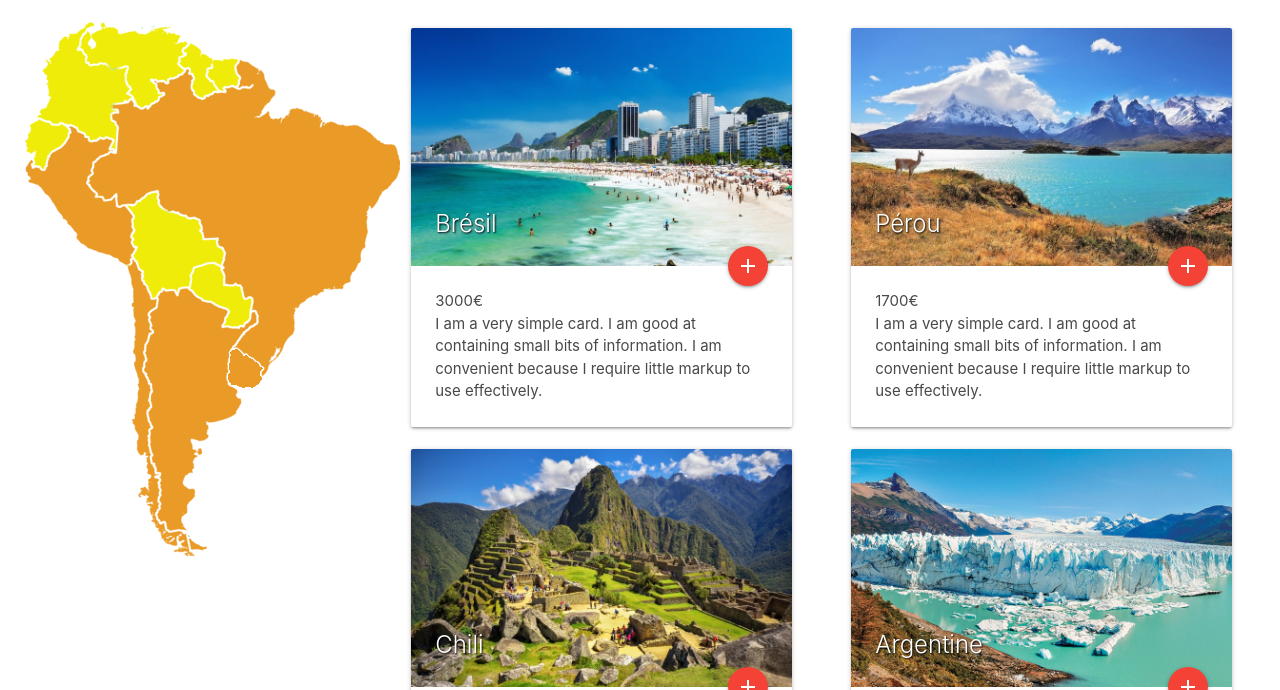
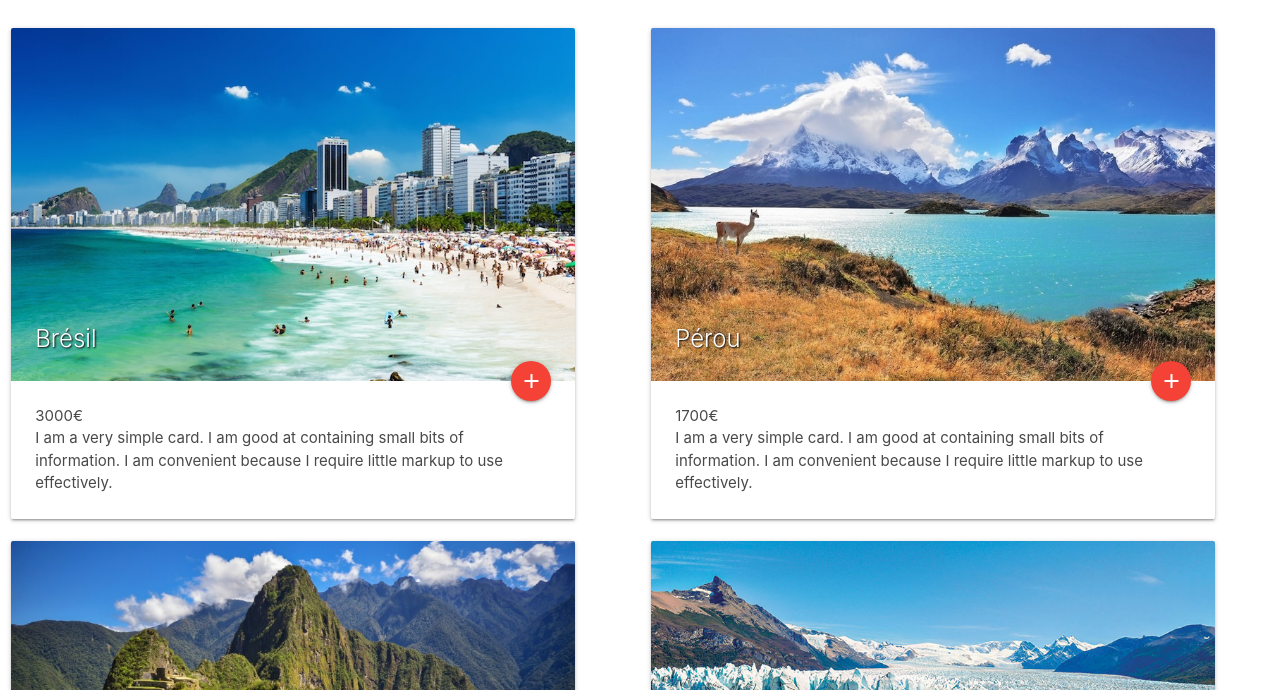
Before and after one commit to shelleycavaness/devoir_site_voyage, a plain HTML site: page index.html in a window 1280 px wide. Shown: the part 530-1220 px from the top of the page. Drawn offline with nearby package versions, Linux system fonts and the light colour scheme.

Commit message:
carte en moins

```diff
--- a/index.html
+++ b/index.html
@@ -69,7 +69,7 @@
     <h1 id="destinationTitle">DESTINATIONS</h1>
         <section id="destination">
 
-          <div><image id="map" src="images/south-america.png"></div>
+          <!-- <div><image id="map" src="images/south-america.png"></div> -->
 
           <div id="travel">
 
```
